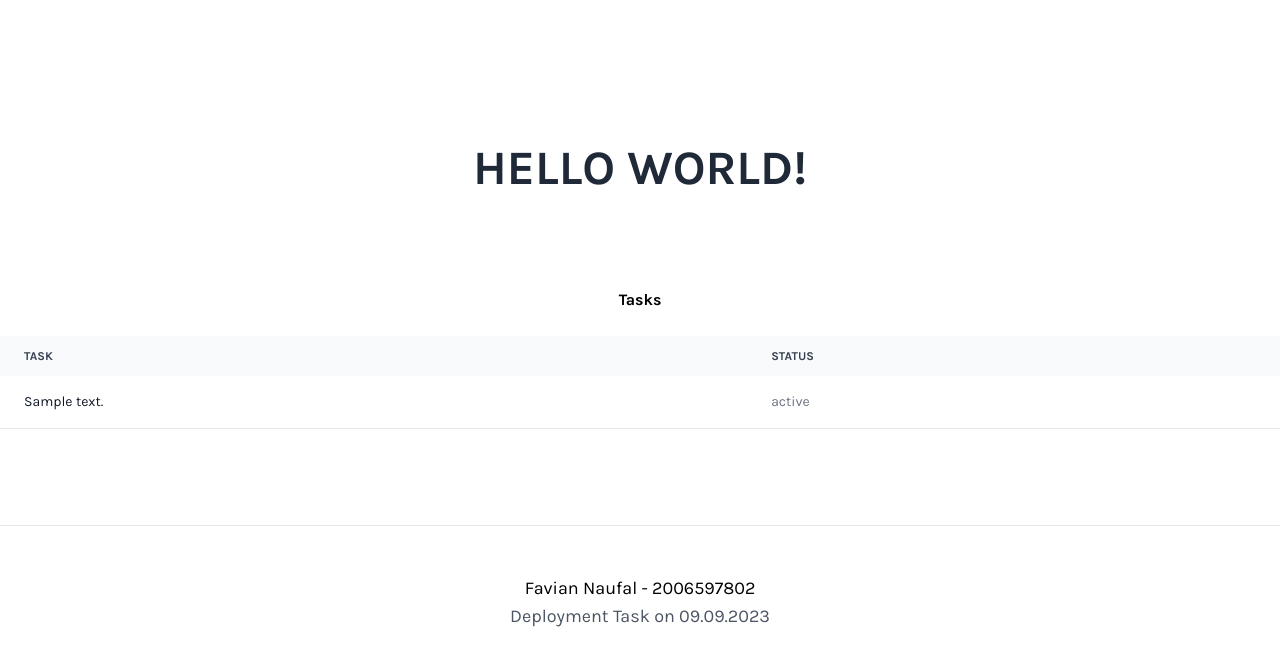
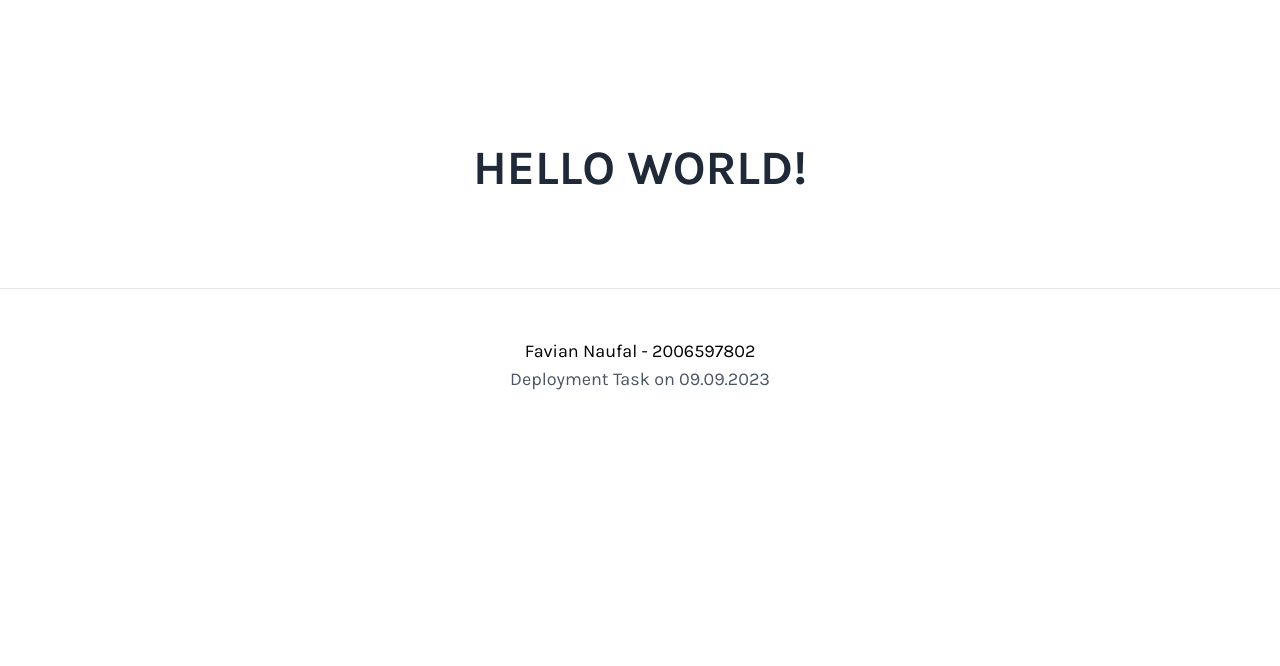
Before and after one commit to faviannauu/testdjangovercel, a Django app: page / in a window 1280 px wide. Shown: the top 666 px of the page. Run offline with Django 4.2, Linux system fonts and the light colour scheme; tables that the repository leaves empty hold one stand-in row (values such as "Sample post"); parts of the project's set-up code (start-up, migrations or seed data) failed here and were passed over; some libraries are stand-ins or nearby versions.

Commit message:
modifying template

```diff
--- a/hellopage/models.py
+++ b/hellopage/models.py
@@ -1,9 +1,3 @@
 from django.db import models
 
 # Create your models here.
-class Task(models.Model):
-    name = models.CharField(max_length=20)
-    desc = models.TextField()
-    status = models.CharField(max_length=10)
-    def __str__(self):
-        return self.name
--- a/hellopage/templates/index.html
+++ b/hellopage/templates/index.html
@@ -34,37 +34,6 @@
     </div>
     <br><br>
 
-    <!-- Body - To Do list World -->
-    <div class="relative overflow-x-auto">
-        <p style="text-align:center"><b>Tasks</b></p><br>
-      <table class="w-full text-sm text-left text-gray-500 dark:text-gray-400">
-          <thead class="text-xs text-gray-700 uppercase bg-gray-50 dark:bg-gray-700 dark:text-gray-400">
-              <tr>
-                  <th scope="col" class="px-6 py-3">
-                      Task
-                  </th>
-                  <th scope="col" class="px-6 py-3">
-                      Status
-                  </th>
-              </tr>
-          </thead>
-          <tbody>
-            {% for tasks in task %}
-              <tr class="bg-white border-b dark:bg-gray-800 dark:border-gray-700">
-                  <th scope="row" class="px-6 py-4 font-medium text-gray-900 whitespace-nowrap dark:text-white">
-                      {{tasks.desc}}
-                  </th>
-                  <td class="px-6 py-4">
-                      {{tasks.status}}
-                  </td>
-              </tr>
-            {% endfor %}
-          </tbody>
-      </table>
-  </div>
-  <br><br>
-    <br><br>
-
     <footer class="w-full border-t bg-white pb-12">
       <div class="flex flex-col items-center py-12">
         <p class="text-lg items-center text-black-600">Favian Naufal - 2006597802</p>
--- a/hellopage/views.py
+++ b/hellopage/views.py
@@ -4,8 +4,5 @@ from .models import Task
 # Create your views here.
 
 def index(request):
-    tasks = Task.objects.all()
-    context = {
-        "task" : tasks,
-    }
-    return render(request, "index.html", context)
+
+    return render(request, "index.html")
```
